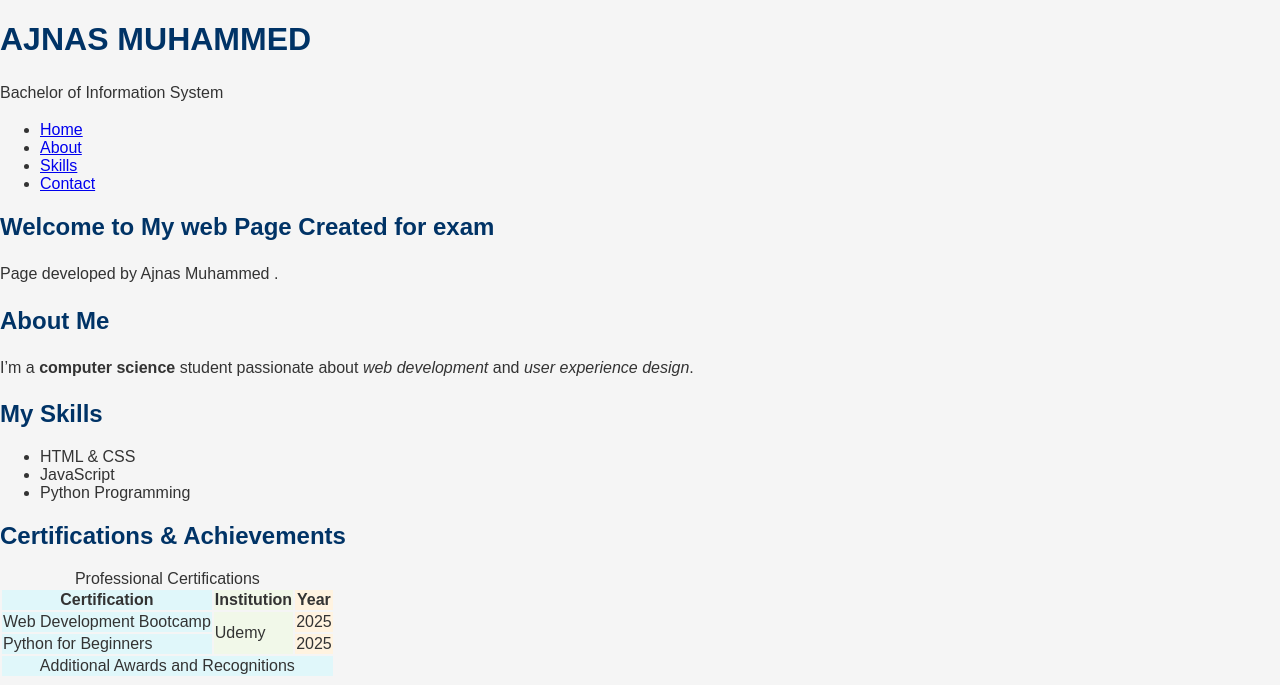
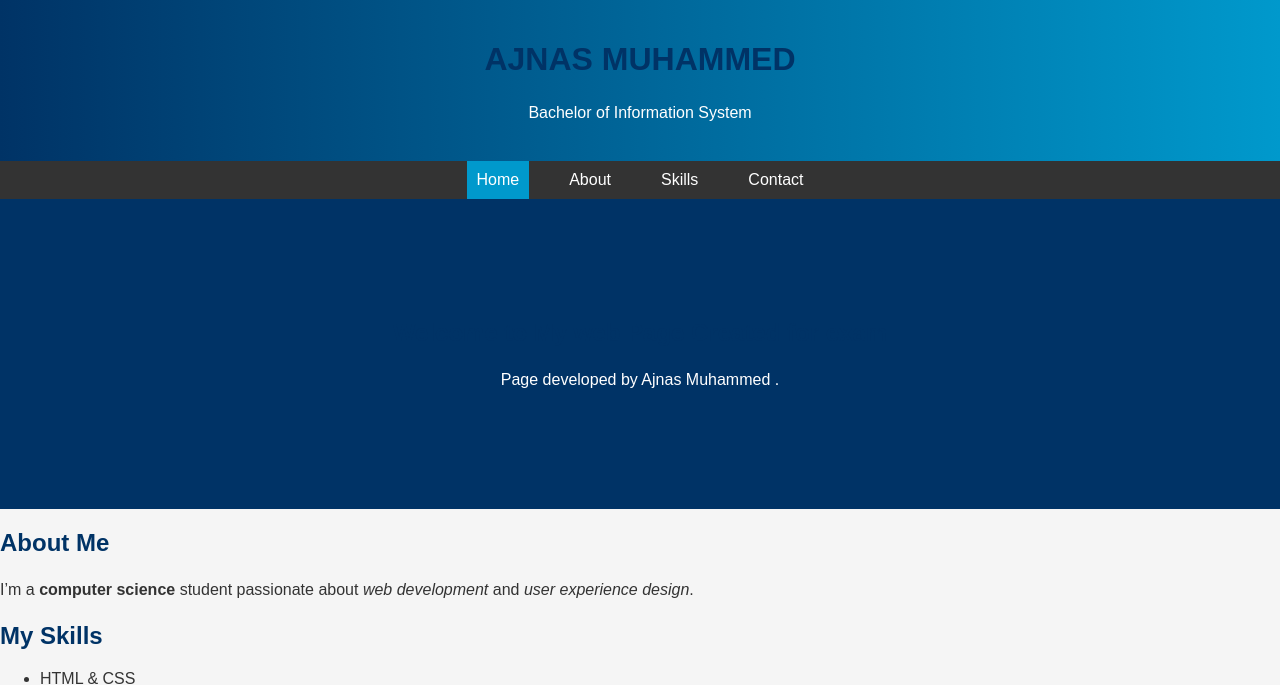
Before and after one commit to ajnasmuhmd/29_01_25_Task, a plain HTML site: page html_css_exam_yourname/index.html in a window 1280 px wide. Shown: the top 685 px of the page. Drawn offline with Linux system fonts and the light colour scheme; files that its build step writes are made by us from their sources.

Commit message:
Update stylesheet link to correct path

```diff
--- a/html_css_exam_yourname/index.html
+++ b/html_css_exam_yourname/index.html
@@ -28,7 +28,7 @@
     </style>
 
 
-    <link rel="stylesheet" href="css/styles.css">
+    <link rel="stylesheet" href="html_css_exam_yourname/css/style.css">
 </head>
 <body>
 
```
